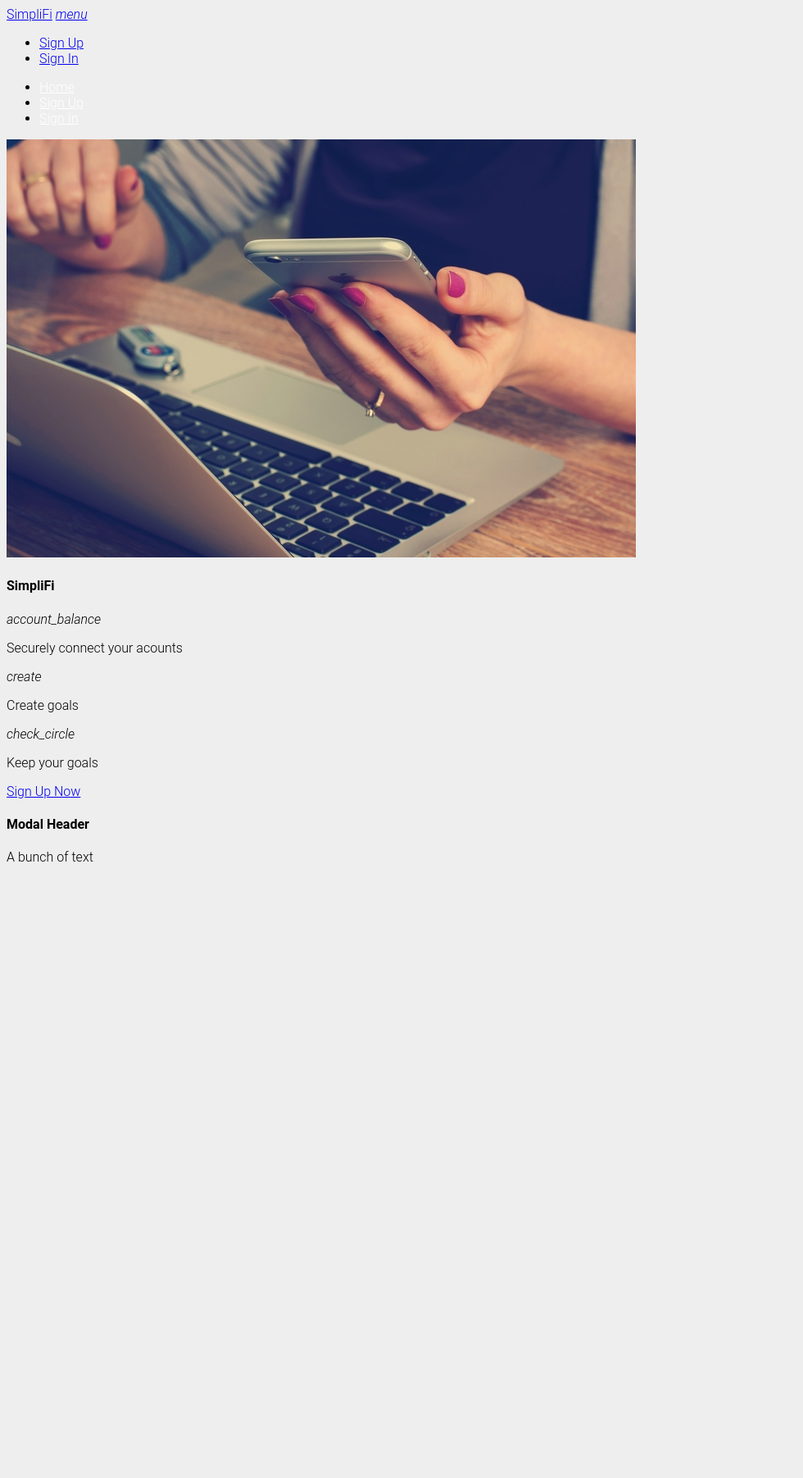
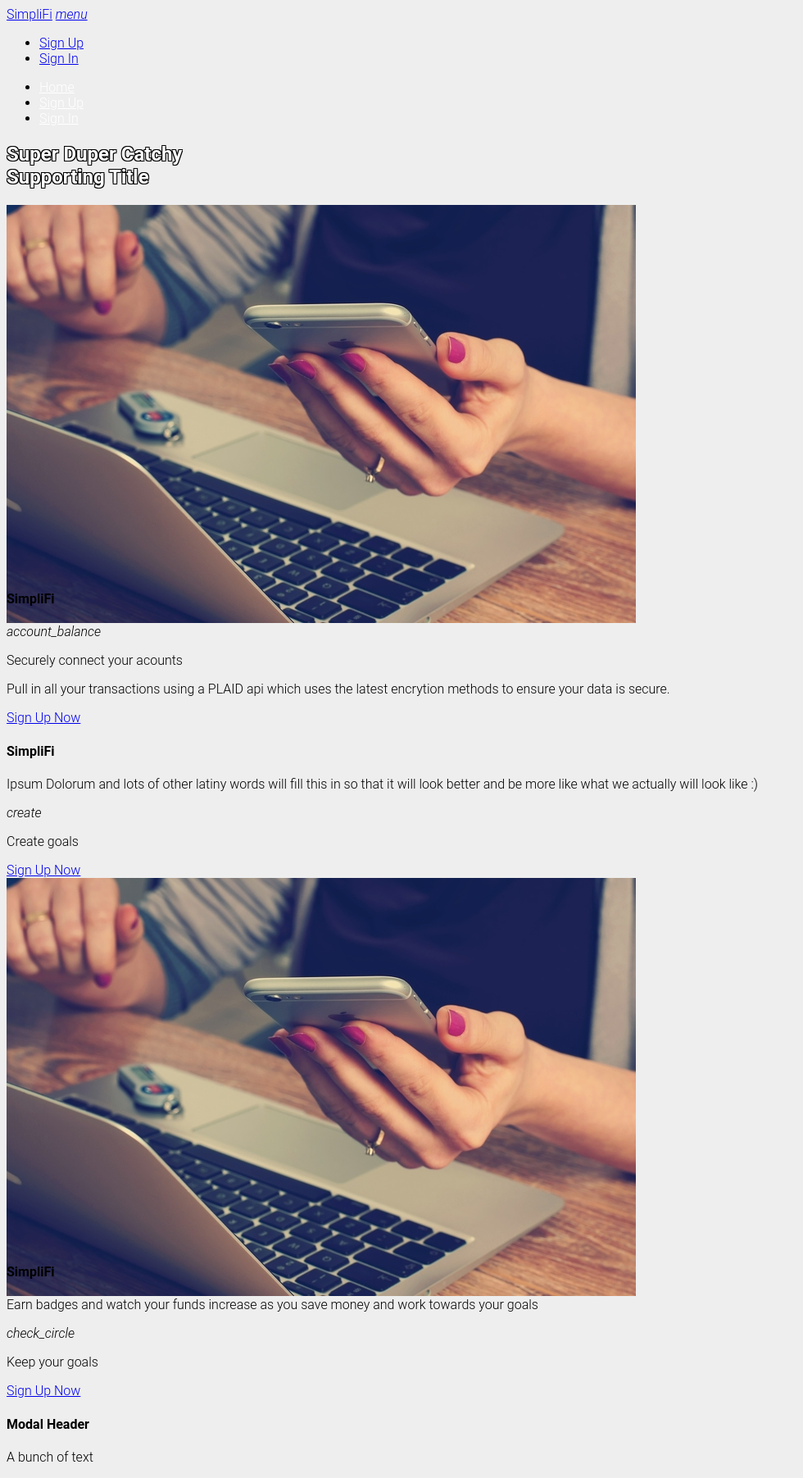
Before and after one commit to cpett/simple_budget, a Django app: page / in a window 1280 px wide. Shown: the whole page at 82% size, without its empty margins (0-980 px from the left). Before the commit the page ends 1051 px from the top, so only its background shows below. Run offline with Django 3.2, Linux system fonts and the light colour scheme; parts of the project's set-up code (start-up, migrations or seed data) failed here and were passed over; some libraries are stand-ins or nearby versions.

Commit message:
Change Parallax size and basic colors on landing page

```diff
--- a/homepage/static/css/main.css
+++ b/homepage/static/css/main.css
@@ -14,6 +14,10 @@
 nav ul li a i {
     display: inline !important;
 }
+nav {
+  background: none;
+  background-color: transparent;
+}
 .temp_fix {
   padding-top: 1.5rem;
 }
@@ -26,3 +30,14 @@
 .title_bar {
   font-size: 2rem;
 }
+.parallax-container {
+    height: 450px;
+}
+.outline {
+    color: white;
+    text-shadow:
+    -1px -1px 0 #000,
+    1px -1px 0 #000,
+    -1px 1px 0 #000,
+    1px 1px 0 #000;
+}
--- a/homepage/templates/base.html
+++ b/homepage/templates/base.html
@@ -22,7 +22,7 @@
   {% block header %}
     <header>
       <nav>
-        <div class="nav-wrapper blue">
+        <div class="nav-wrapper green ">
           <a href="#!" class="brand-logo">SimpliFi</a>
           <a href="#" data-activates="small-screen" class="button-collapse"><i class="material-icons">menu</i></a>
           <ul class="right hide-on-med-and-down">
@@ -34,11 +34,14 @@
               <li class="{% block class_tab_project %}{% endblock %}"><a href="{% url 'sign_up' %}" class="btnSignIn">Sign In</a></li>
             {% endif %}
           </ul>
-          <ul class="white_text side-nav blue" id="small-screen">
+          <ul class="white_text side-nav green " id="small-screen">
             <li><a href="{% url 'index' %}">Home</a></li>
             <li><a href="{% url 'sign_up' %}" class="btnSignUp">Sign Up</a></li>
             <li><a href="{% url 'sign_up' %}" class="btnSignIn">Sign In</a></li>
           </ul>
+        </div>
+        <div>
+          <h2 class='outline'>Super Duper Catchy<br> Supporting Title</h2>
         </div>
       </nav>
     </header>
--- a/homepage/templates/index.html
+++ b/homepage/templates/index.html
@@ -2,6 +2,7 @@
 {% load material_form %}
 {% block class_tab_home %}active{% endblock %}
 {% block content %}
+{% load staticfiles %}
   <!-- <div class="container">
     <div class="row">
       <div class="col m12">
@@ -30,19 +31,59 @@
       </div>
     </div>
   </div> -->
-  <div class="section white">
+
+  <!-- First Section -->
+  <div class="section green lighten-5">
     <div class="row container">
       <h4>SimpliFi</h4>
       <div class="row">
-        <div class="col s12 m4 l4 center-align">
+        <div class="col s12 m6 l6 center-align">
           <i class="material-icons medium">account_balance</i>
           <p>Securely connect your acounts</p>
         </div>
-        <div class="col s12 m4 l4 center-align">
+        <div class="col s12 m6 l6 center-align">
+          <p>Pull in all your transactions using a PLAID api which uses the latest encrytion methods to ensure your data is secure.</p>
+        </div>
+      </div>
+      <div class="center">
+        <a href="{% url 'sign_up' %}" class="btnSignUp waves-effect waves-blue btn green">Sign Up Now</a>
+      </div>
+    </div>
+  </div>
+
+  <!-- Second Section -->
+  <div class="section green">
+    <div class="row container">
+      <h4>SimpliFi</h4>
+      <div class="row">
+        <div class="col s12 m6 m6 center-align">
+          <p>Ipsum Dolorum and lots of other latiny words will fill this in so that it will look better and be more like what we actually will look like :)</p>
+        </div>
+        <div class="col s12 m6 l6 center-align">
           <i class="material-icons medium">create</i>
           <p>Create goals</p>
         </div>
-        <div class="col s12 m4 l4 center-align">
+      </div>
+      <div class="center">
+        <a href="{% url 'sign_up' %}" class="btnSignUp waves-effect waves-blue btn blue">Sign Up Now</a>
+      </div>
+    </div>
+  </div>
+
+  <!-- Second Picture -->
+  <div class="parallax-container">
+    <div class="parallax"><img src="{% static 'imgs/lady_mac1.jpg' %}"></div>
+  </div>
+
+  <!-- Third Section -->
+  <div class="section green lighten-5">
+    <div class="row container">
+      <h4>SimpliFi</h4>
+      <div class="row">
+        <div class="col s12 m6 l6 center-align">
+          <p>Earn badges and watch your funds increase as you save money and work towards your goals</p>
+        </div>
+        <div class="col s12 m6 l6 center-align">
           <i class="material-icons medium">check_circle</i>
           <p>Keep your goals</p>
         </div>
```
